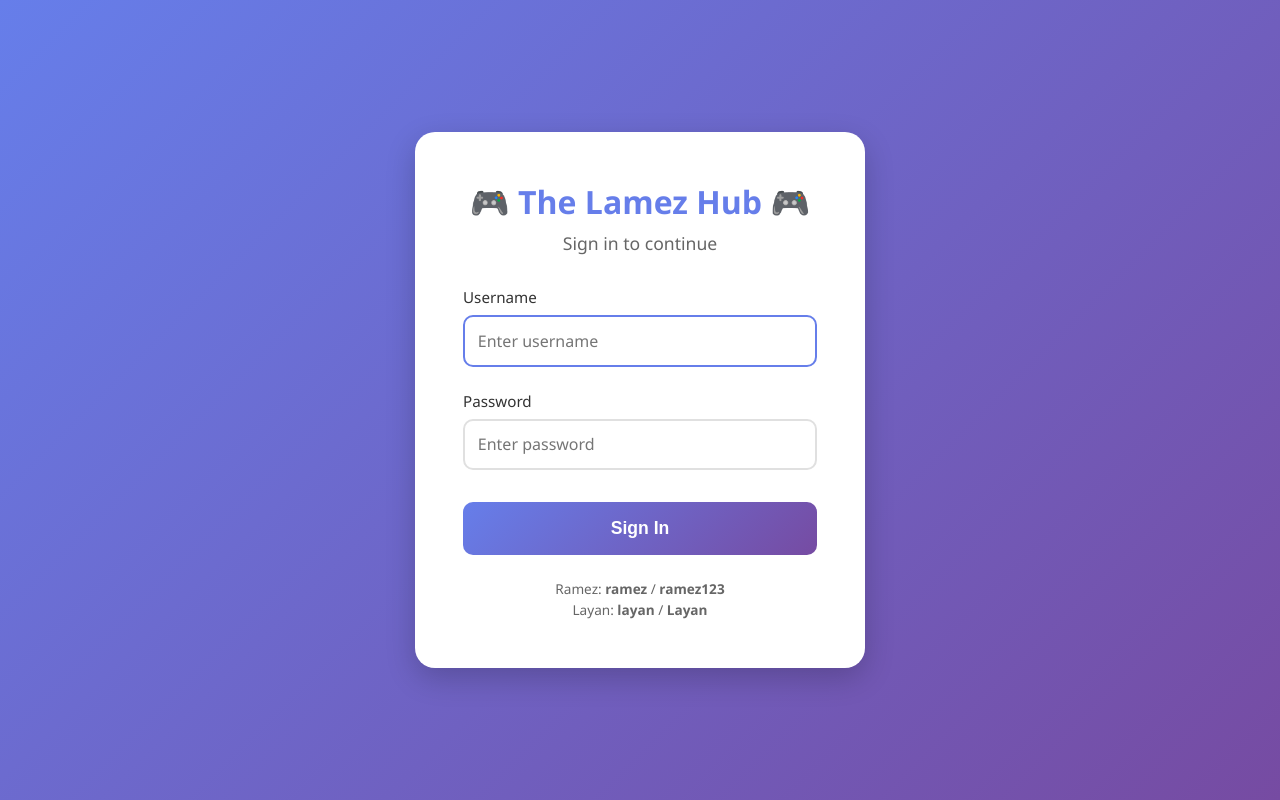
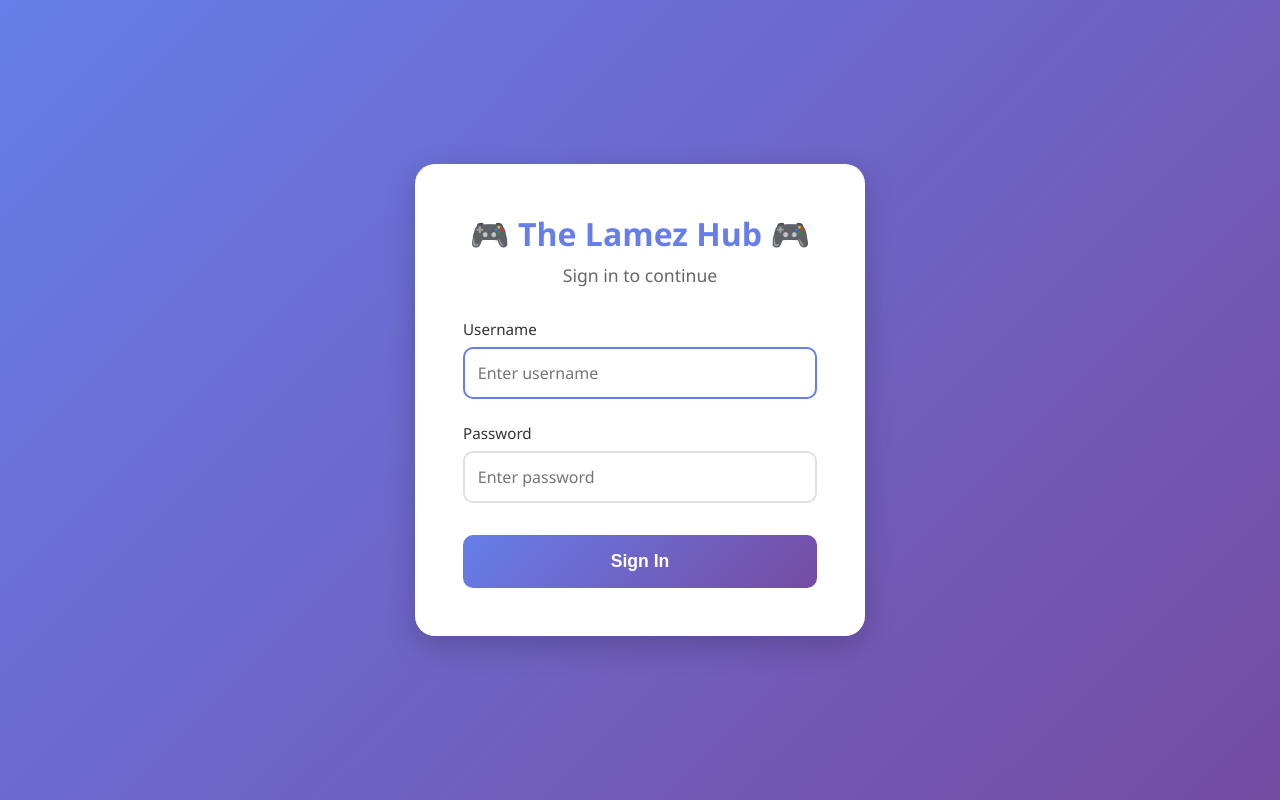
Before and after one commit to ramezhamade/long-distance-app, a React (Vite) app in the folder frontend/: page / in a window 1280 px wide. Built offline with nearby package versions, Linux system fonts and the light colour scheme; no server answers; the HTML template or start-up script is replaced by a standard one.

Commit message:
Remove password hints from login page for security

```diff
--- a/frontend/src/components/Login.jsx
+++ b/frontend/src/components/Login.jsx
@@ -78,11 +78,6 @@ function Login({ onLogin }) {
             {loading ? 'Signing in...' : 'Sign In'}
           </button>
         </form>
-
-        <p className="login-footer">
-          Ramez: <strong>ramez</strong> / <strong>ramez123</strong><br />
-          Layan: <strong>layan</strong> / <strong>Layan</strong>
-        </p>
       </div>
     </div>
   );
```
